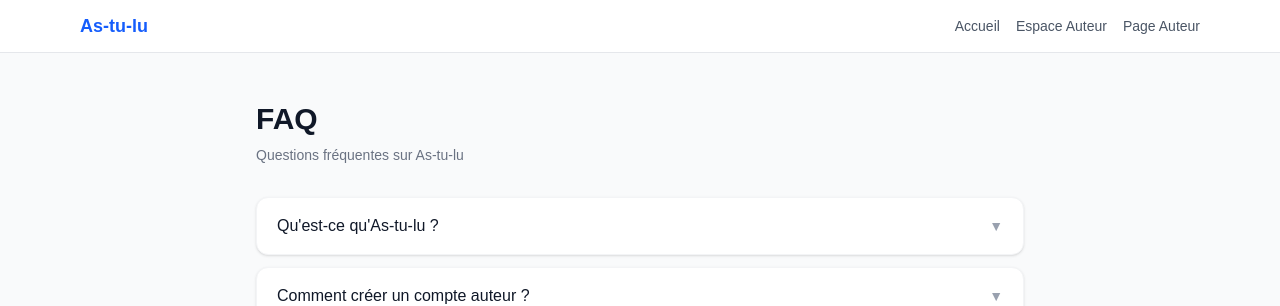
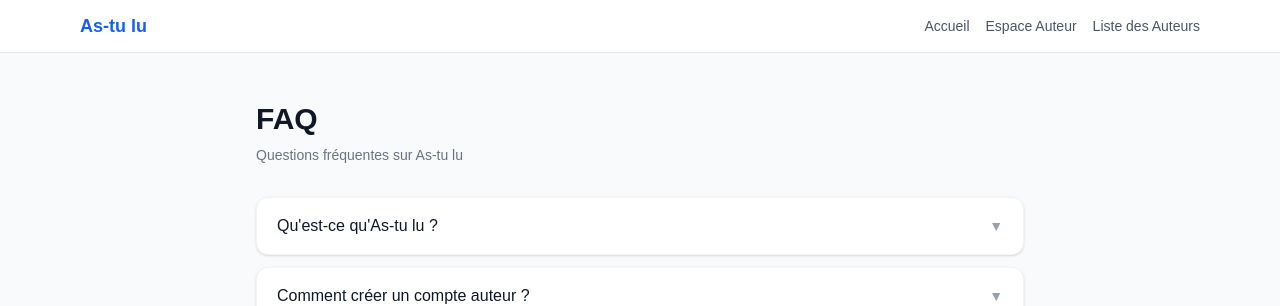
Before and after one commit to rosesteinmetz/as-tu-lu, a Next.js app: page /faq in a window 1280 px wide. Shown: the top 306 px of the page. Built offline with nearby package versions, Linux system fonts and the light colour scheme.

Commit message:
fix: brand name As-tu lu, nav label, login text colors, hero buttons

```diff
--- a/app/auth/page.tsx
+++ b/app/auth/page.tsx
@@ -43,8 +43,8 @@ export default function AuthPage() {
         {error && <p className="text-red-600 text-sm mb-4 text-center">{error}</p>}
 
         <form onSubmit={handleSubmit} className="flex flex-col gap-4">
-          <input name="email" type="email" placeholder="Email" className="border p-3 rounded-lg text-sm" required />
-          <input name="password" type="password" placeholder="Mot de passe" className="border p-3 rounded-lg text-sm" required minLength={6} />
+          <input name="email" type="email" placeholder="Email" className="border p-3 rounded-lg text-sm text-gray-900 placeholder:text-gray-500" required />
+          <input name="password" type="password" placeholder="Mot de passe" className="border p-3 rounded-lg text-sm text-gray-900 placeholder:text-gray-500" required minLength={6} />
           <button type="submit" disabled={submitting} className="bg-blue-600 text-white p-3 rounded-lg font-bold hover:bg-blue-700 transition text-sm disabled:opacity-50">
             {submitting ? 'Connexion...' : mode === 'login' ? 'Se connecter' : 'Créer mon compte'}
           </button>
--- a/app/faq/page.tsx
+++ b/app/faq/page.tsx
@@ -1,8 +1,8 @@
 export default function FAQPage() {
   const faqs = [
     {
-      q: "Qu'est-ce qu'As-tu-lu ?",
-      a: "As-tu-lu est une plateforme qui permet aux auteurs francophones de distribuer gratuitement leurs ebooks (ePub, PDF, Kindle) en échange de l'inscription du lecteur à leur newsletter. C'est une alternative française à BookFunnel.",
+      q: "Qu'est-ce qu'As-tu lu ?",
+      a: "As-tu lu est une plateforme qui permet aux auteurs francophones de distribuer gratuitement leurs ebooks (ePub, PDF, Kindle) en échange de l'inscription du lecteur à leur newsletter. C'est une alternative française à BookFunnel.",
     },
     {
       q: "Comment créer un compte auteur ?",
@@ -62,7 +62,7 @@ export default function FAQPage() {
     },
     {
       q: "Puis-je personnaliser les emails Brevo ?",
-      a: "Oui, connecte-toi à ton compte Brevo et personnalise les templates de tes campagnes. L'email de confirmation d'inscription est géré par Brevo, pas par As-tu-lu.",
+      a: "Oui, connecte-toi à ton compte Brevo et personnalise les templates de tes campagnes. L'email de confirmation d'inscription est géré par Brevo, pas par As-tu lu.",
     },
     {
       q: "Y a-t-il une limite de téléchargements ?",
@@ -78,7 +78,7 @@ export default function FAQPage() {
     <div className="min-h-screen bg-gray-50 py-12 px-6">
       <div className="max-w-3xl mx-auto">
         <h1 className="text-3xl font-bold text-gray-900 mb-2">FAQ</h1>
-        <p className="text-gray-500 text-sm mb-8">Questions fréquentes sur As-tu-lu</p>
+        <p className="text-gray-500 text-sm mb-8">Questions fréquentes sur As-tu lu</p>
 
         <div className="space-y-3">
           {faqs.map((faq, i) => (
--- a/app/layout.tsx
+++ b/app/layout.tsx
@@ -15,7 +15,7 @@ const geistMono = Geist_Mono({
 });
 
 export const metadata: Metadata = {
-  title: "As-tu-lu - Distribution d'ebooks pour auteurs",
+  title: "As-tu lu - Distribution d'ebooks pour auteurs",
   description: "Plateforme francophone de distribution d'ebooks gratuits en échange d'une inscription à la newsletter de l'auteur.",
 };
 
--- a/app/page.tsx
+++ b/app/page.tsx
@@ -37,20 +37,15 @@ export default async function Home() {
     <main className="min-h-screen flex flex-col items-center bg-gray-50 p-6">
       <div className="text-center mb-12">
         <h1 className="text-5xl font-bold text-gray-900 mb-6">
-          As-tu-lu ?
+          As-tu lu ?
         </h1>
         <p className="text-xl text-gray-600 mb-8 text-center max-w-2xl">
           Le point de rencontre entre lecteurs passionnés et auteurs francophones.
         </p>
         <div className="flex gap-4 justify-center">
-          <Link href="/dashboard" className="px-6 py-3 bg-blue-600 text-white rounded-lg hover:bg-blue-700 transition">
-            Espace Auteur
+          <Link href="/auth" className="px-8 py-3 bg-blue-600 text-white rounded-lg hover:bg-blue-700 transition text-base font-semibold shadow-md">
+            Connexion Auteur
           </Link>
-          {books.length > 0 && (
-            <Link href={`/book/${books[0].id}`} className="px-6 py-3 bg-gray-200 text-gray-800 rounded-lg hover:bg-gray-300 transition">
-              Voir comment ça marche
-            </Link>
-          )}
         </div>
       </div>
 
--- a/components/Nav.tsx
+++ b/components/Nav.tsx
@@ -9,7 +9,7 @@ export default function Nav() {
     <nav className="bg-white border-b border-gray-200">
       <div className="max-w-6xl mx-auto px-4 py-3 flex items-center justify-between">
         <Link href="/" className="text-lg font-bold text-blue-600">
-          As-tu-lu
+          As-tu lu
         </Link>
         <div className="flex gap-4 text-sm">
           <Link href="/" className={`hover:text-blue-600 ${pathname === '/' ? 'text-blue-600 font-semibold' : 'text-gray-600'}`}>
@@ -19,7 +19,7 @@ export default function Nav() {
             Espace Auteur
           </Link>
           <Link href="/auteur" className={`hover:text-blue-600 ${pathname === '/auteur' ? 'text-blue-600 font-semibold' : 'text-gray-600'}`}>
-            Page Auteur
+            Liste des Auteurs
           </Link>
         </div>
       </div>
```
